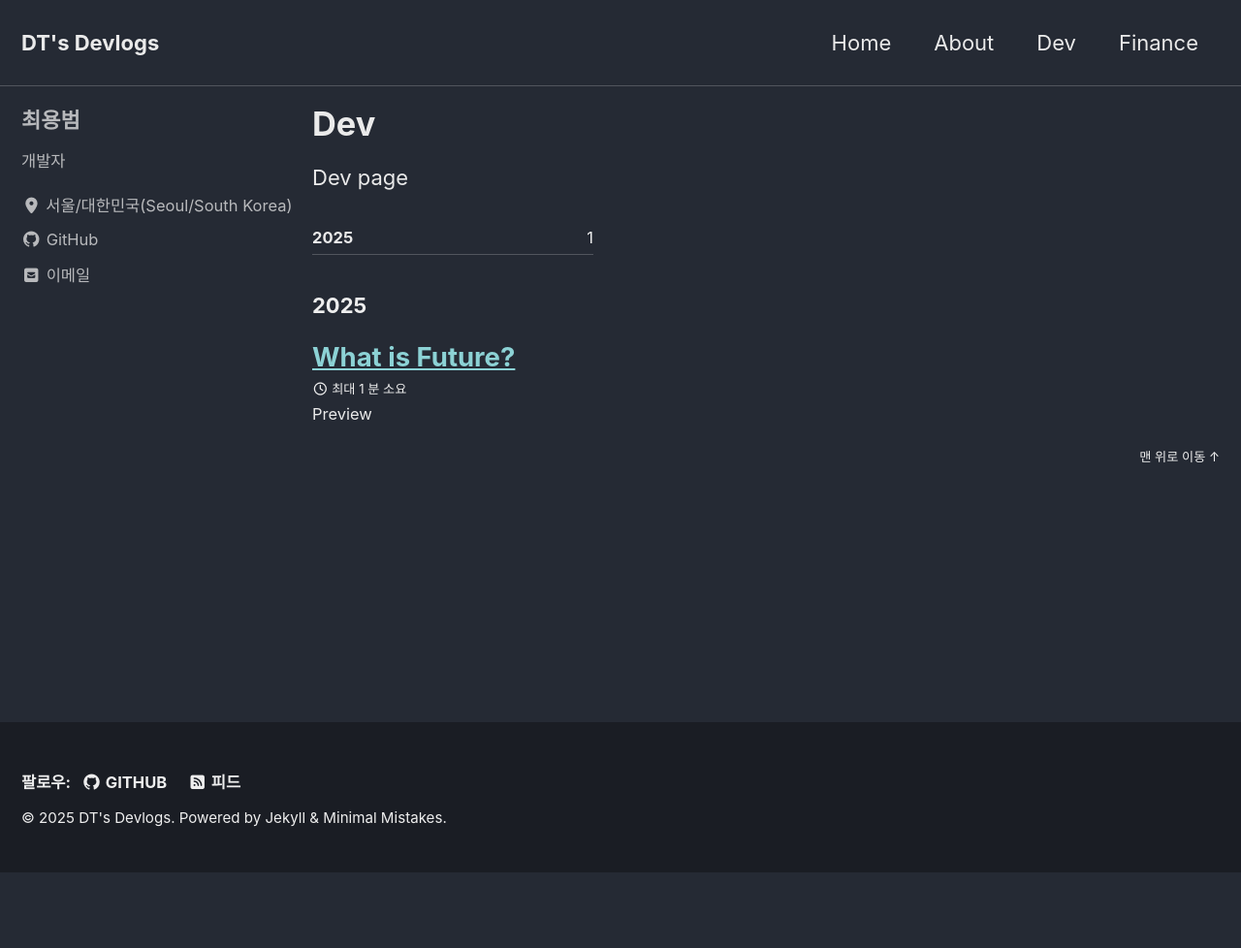
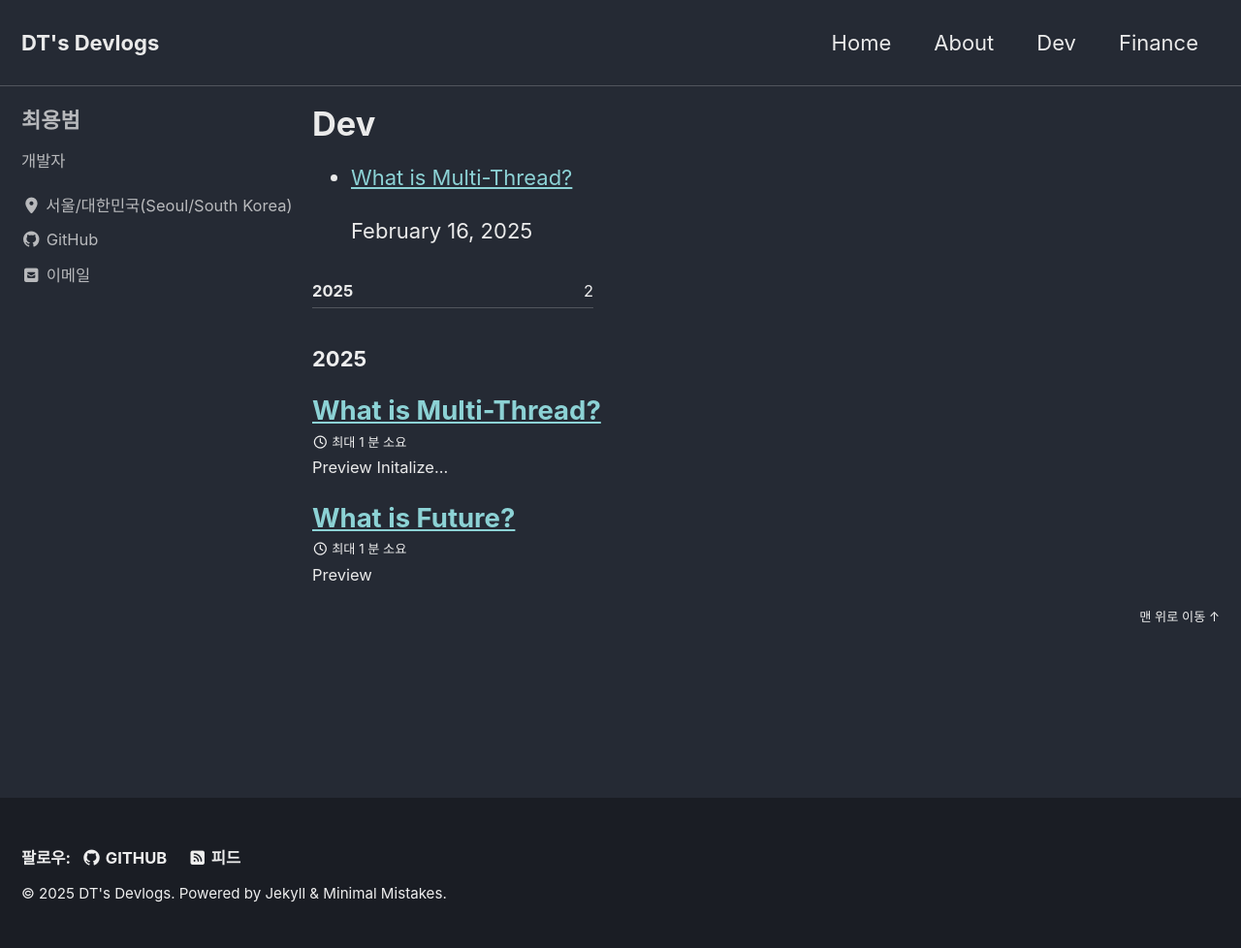
Before and after one commit to drache0311/drache0311.github.io, a Jekyll site: the page built from _pages/Dev.md, in a window 1280 px wide. Shown: the whole page at 97% size. Built offline with Jekyll 4.4.1, drawn with Linux system fonts in a browser that asks for light colours; cached includes are drawn as plain includes; before the commit the page ends 900 px from its top, so only the background shows below that.

Commit message:
Configure posts categorizing

```diff
--- a/_config.yml
+++ b/_config.yml
@@ -279,11 +279,21 @@ compress_html:
   ignore:
     envs: development
 
-
 # Defaults
 defaults:
   - scope:
-      path: ""
+      path: "_posts/dev"
+      type: posts
+    values:
+      layout: single
+      author_profile: true
+      read_time: true
+      comments: true
+      share: true
+      related: true
+      categories: [dev]
+  - scope:
+      path: "_posts/finance"
       type: posts
     values:
       layout: single
@@ -292,3 +302,4 @@ defaults:
       comments:  true
       share: true
       related: true
+      categories: [finance]
--- a/_pages/Dev.md
+++ b/_pages/Dev.md
@@ -4,6 +4,16 @@ layout: posts
 permalink: /dev/
 author_profile: true
 classes: wide
+category: dev
 ---
 
-Dev page
+<ul>
+    {% for post in site.posts %}
+        {% if post.categories contains page.category %}
+            <li>
+                <a href="{{ post.url | relative_url }}">{{ post.title }}</a>
+                <p>{{ post.date | date: "%B %d, %Y" }}</p>
+            </li>
+        {% endif %}
+    {% endfor %}
+</ul>
--- /dev/null
+++ b/_posts/dev/2025/2025-02-16-what-is-multi-thread.md
@@ -0,0 +1,10 @@
+---
+title: "What is Multi-Thread?"
+search: false
+tags:
+  - multi-thread
+last_modified_at: 2025-02-16T18:00:00
+---
+
+## Preview
+    Initalize...
--- a/package.json
+++ b/package.json
@@ -2,6 +2,9 @@
   "name": "minimal-mistakes",
   "private": true,
   "version": "4.26.2",
+  "scripts": {
+    "dev" : "bundle exec jekyll serve"
+  },
   "description": "Minimal Mistakes 2 column Jekyll theme.",
   "repository": {
     "type": "git",
```
Also changed, not shown: _pages/Finance.md (+11 -1 lines), _posts/finance/2025/2025-02-02-what-is-future.md (renamed from _posts/2025/2025-02-02-Future.md, +1 -1 lines), 2 other files.
